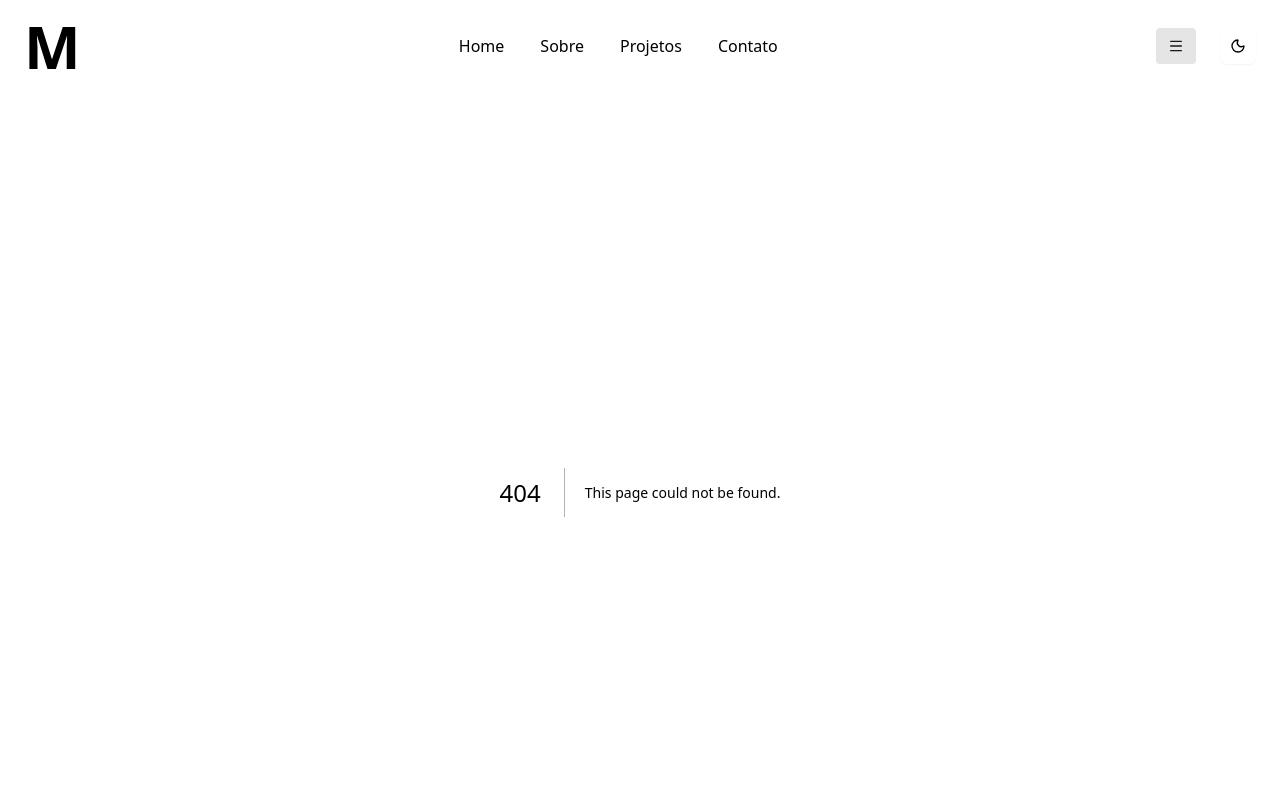
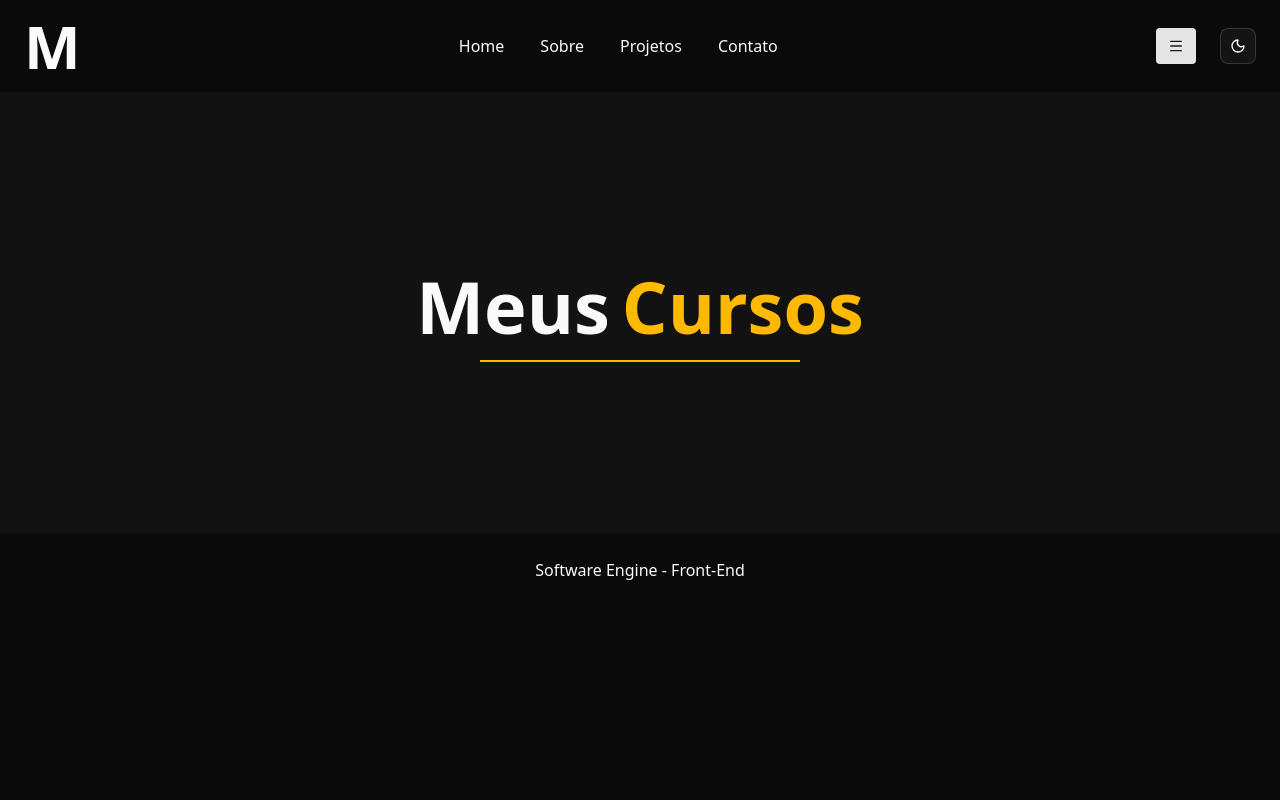
Before and after one commit to Marcio-Moraes/portfolio-nextjs, a Next.js app: page /cursos in a window 1280 px wide. Before the commit this address had no page. Shown: the top 800 px of the page. Built offline with nearby package versions, Linux system fonts and the light colour scheme.

Commit message:
Criação da seção cursos

```diff
--- a/src/app/(site)/page.tsx
+++ b/src/app/(site)/page.tsx
@@ -2,6 +2,7 @@ import { CarrosselProjetos } from "../components/carrosselProjetos";
 import { Marcio } from "../components/marcio";
 import { Projetos } from "../components/projetos";
 import Contato from "../contato/page";
+import Cursos from "../cursos/page";
 import Sobre from "../sobre/page";
 
 
@@ -12,6 +13,7 @@ export default function Page() {
     <Marcio />
     <Sobre />
     <CarrosselProjetos />
+    <Cursos />
     <Contato />
    </div>
   );
--- /dev/null
+++ b/src/app/cursos/page.tsx
@@ -0,0 +1,9 @@
+import { Titulo } from "../components/layout/titulo";
+
+export default function Cursos() {
+    return (
+        <div className="py-40 bg-[#121212]">
+            <Titulo title1="Meus"  title2="Cursos" />
+        </div>
+    );
+}
```
